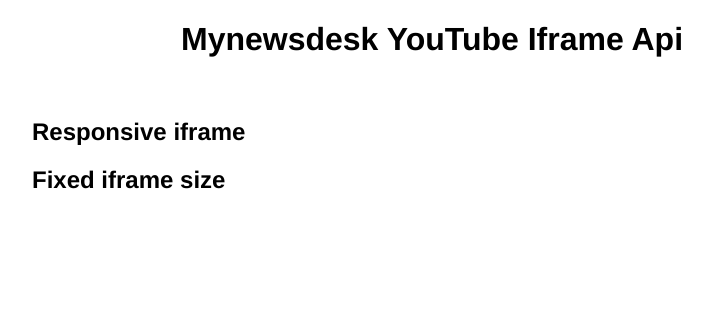
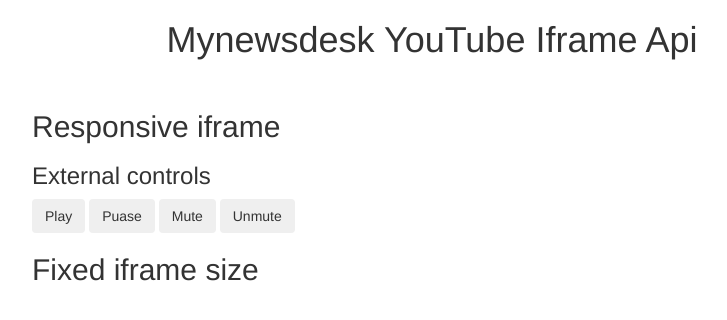
Before and after one commit to mynewsdesk/deprecated-mnd-youtube-iframe-api, a website: page demo/index.html in a window 1280 px wide. Shown: the whole page, without its empty margins (208-935 px from the left). Drawn offline with nearby package versions, Linux system fonts and the light colour scheme.

Commit message:
Update demo files

```diff
--- a/demo/css/demo.css
+++ b/demo/css/demo.css
@@ -1,5 +1,4 @@
 body {
-  font-family: Helvetica;
 }
 h1 {
   text-align: center;
--- a/demo/index.html
+++ b/demo/index.html
@@ -2,9 +2,12 @@
 <html>
   <head>
     <title>Mynewsdesk YouTube Iframe Api</title>
+    <link href="http://netdna.bootstrapcdn.com/bootstrap/3.1.1/css/bootstrap.min.css" rel="stylesheet">
     <link rel="stylesheet" href="css/demo.css">
+    <meta name="viewport" content="width=device-width, initial-scale=1">
   </head>
   <body>
+    <div class="container">
       <div id="container">
         <h1>Mynewsdesk YouTube Iframe Api</h1>
         <p id="events">
@@ -12,21 +15,25 @@
         </p>
         <h2>Responsive iframe</h2>
         <div id="video-container"></div>
+        <h3>External controls</h3>
+        <div>
+          <button type="button" class="btn">Play</button>
+          <button type="button" class="btn">Puase</button>
+          <button type="button" class="btn">Mute</button>
+          <button type="button" class="btn">Unmute</button>
+        </div>
         <h2>Fixed iframe size</h2>
         <div id="video-container-ex2"></div>
+      </div>
     </div>
     <script src="../lib/youtube_iframe.js"></script>
     <script>
       window.onload = function () {
         var player = new YouTubeIframePlayer('video-container', 'wRnSnfiUI54', '560', '315', {}, true, 50);
-    var playerEx2 = new YouTubeIframePlayer('video-container-ex2', 'wRnSnfiUI54', '560', '315', {}, false);
+        var playerEx2 = new YouTubeIframePlayer('video-container-ex2', 'wRnSnfiUI54', '560', '315', { showinfo: 0, theme: 'light' }, false);
         var events = document.getElementById('events');
-    onYouTubeIframeAPIReady = function() {
-      player.insertPlayer();
-      playerEx2.insertPlayer();
-    }
         var showEvent = function(eventName) {
-      events.innerHTML = "Event fired: " + eventName;
+          return events.innerHTML = "Event fired: <span class='label label-info'>" + eventName + "</span>";
         };
         player.on('ready', function(name) {
           showEvent(name);
@@ -40,6 +47,20 @@
         player.on('ended', function(name) {
           showEvent(name);
         });
+        // Controls
+        var controls = document.getElementsByTagName('button');
+        controls[0].addEventListener('click', function() {
+          player.play();
+        });
+        controls[1].addEventListener('click', function() {
+          player.pause();
+        });
+        controls[2].addEventListener('click', function() {
+          player.mute();
+        });
+        controls[3].addEventListener('click', function() {
+          player.unMute();
+        });
       }
     </script>
   </body>
```
Lines whose indentation alone changed are shown as unchanged.
